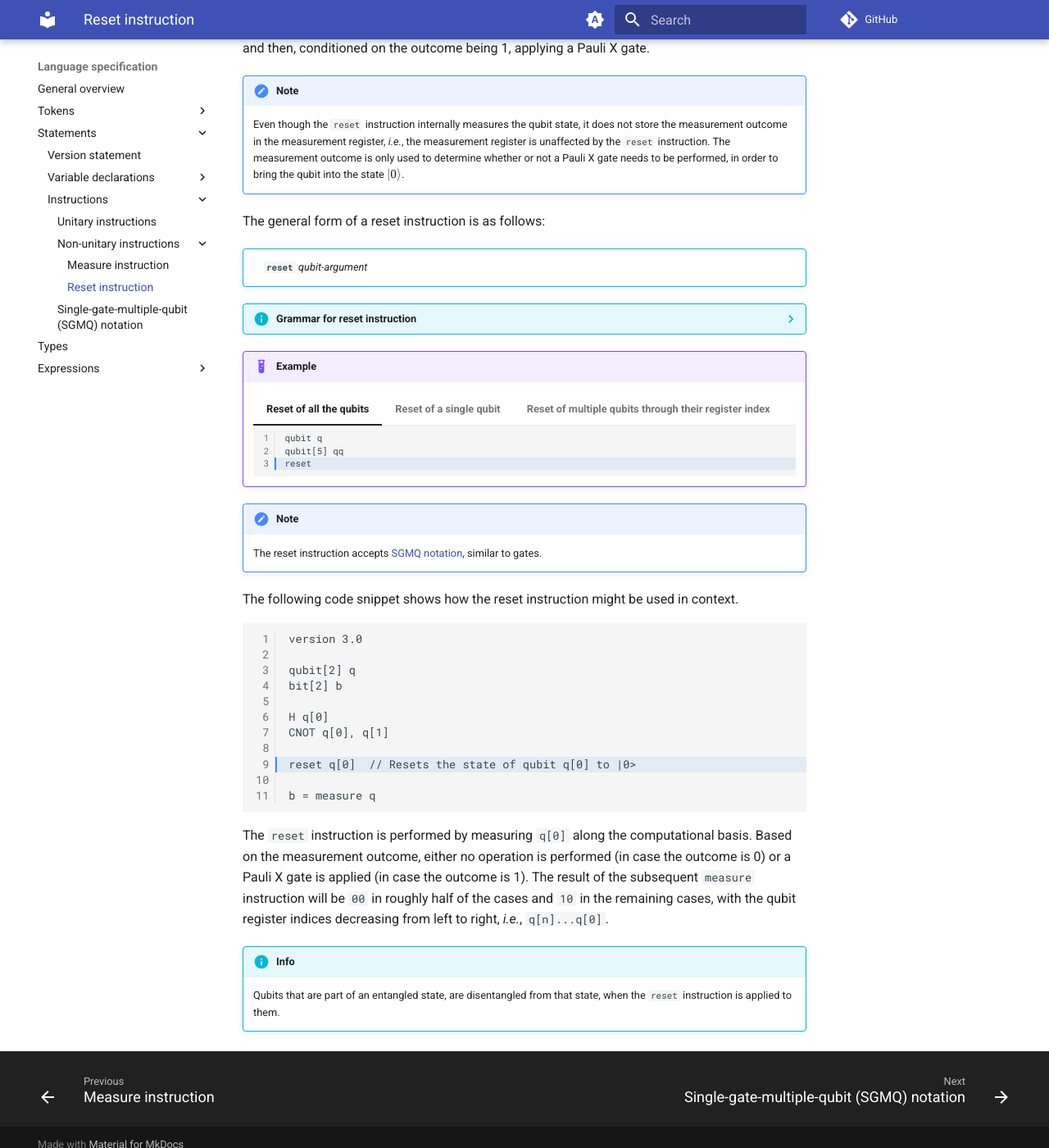
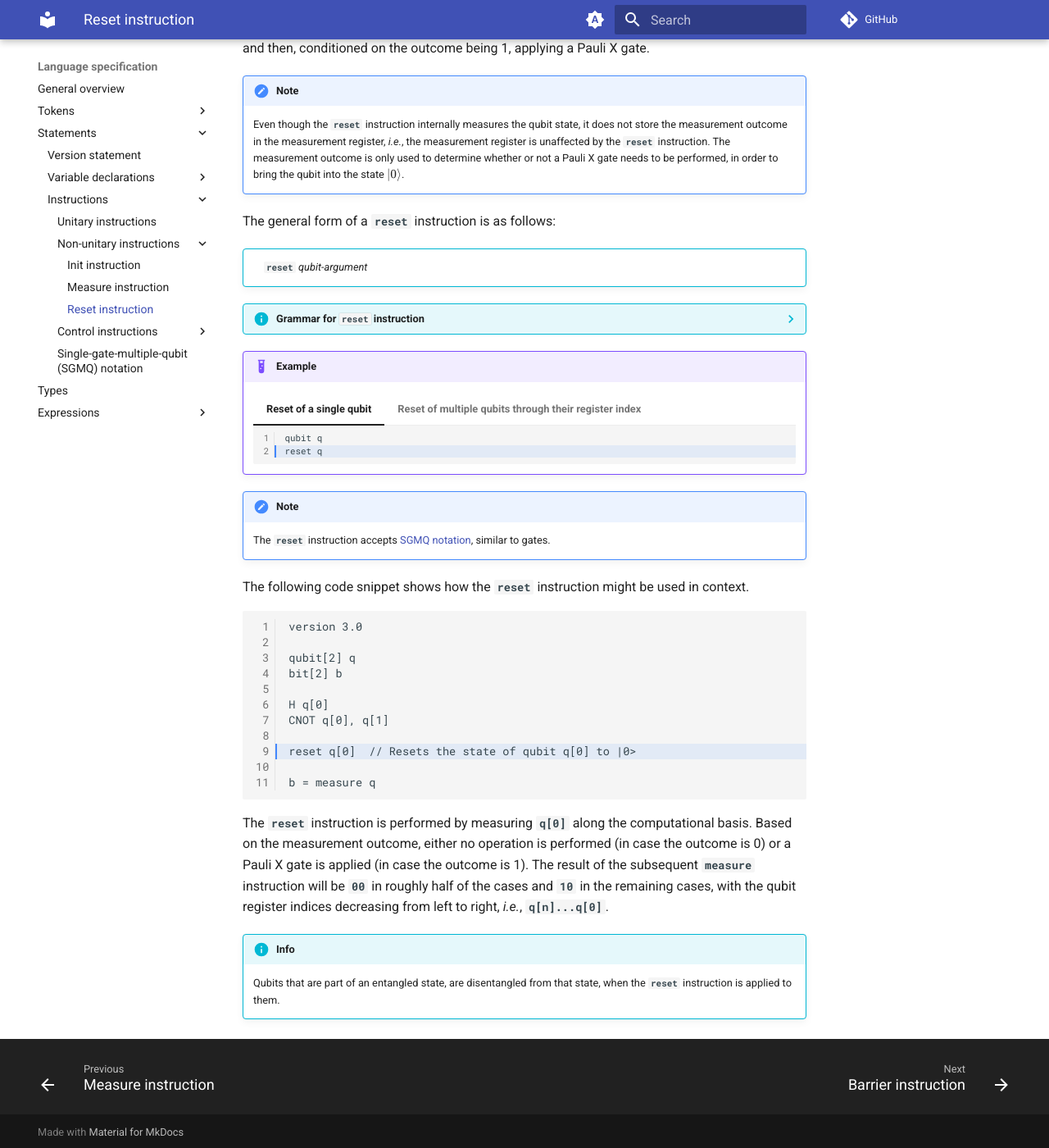
Before and after one commit to QuTech-Delft/cQASM-spec, an MkDocs documentation site: the page built from docs/language_specification/statements/instructions/non_unitary_instructions/reset_instruction.md, in a window 1280 px wide and 1400 px high, scrolled down 207 px. Shown: the whole window at 82% size. Built offline with MkDocs 1.6.1 and Material for MkDocs 9.7.7, drawn with Linux system fonts in a browser that asks for light colours; comment, search, counter and statistics services are not loaded; the version menu is left out.

Commit message:
[CQT-271] Update spec with newly added instructions (#79)
* Add initial pages for init, barrier, and wait instructions.
Add SWAP gate to standard gate set.

* Fix theta value of CRk.

* Add documentation of barrier instruction.

* Add documentation on the wait instruction.

* Update docs/language_specification/statements/instructions/control_instructions/barrier_instruction.md

Co-authored-by: Roberto Turrado Camblor <rturrado@gmail.com>

* Update docs/language_specification/statements/instructions/control_instructions/barrier_instruction.md

Co-authored-by: Roberto Turrado Camblor <rturrado@gmail.com>

* Update docs/language_specification/statements/instructions/control_instructions/barrier_instruction.md

Co-authored-by: Roberto Turrado Camblor <rturrado@gmail.com>

* Update docs/language_specification/statements/instructions/non_unitary_instructions/init_instruction.md

Co-authored-by: Roberto Turrado Camblor <rturrado@gmail.com>

* Update docs/language_specification/statements/instructions/non_unitary_instructions/init_instruction.md

Co-authored-by: Roberto Turrado Camblor <rturrado@gmail.com>

* Update docs/language_specification/statements/instructions/non_unitary_instructions/init_instruction.md

Co-authored-by: Roberto Turrado Camblor <rturrado@gmail.com>

* Resolve review comments.

* Update docs/language_specification/statements/instructions/control_instructions/wait_instruction.md

Co-authored-by: Roberto Turrado Camblor <rturrado@gmail.com>

---------

Co-authored-by: Roberto Turrado Camblor <rturrado@gmail.com>

````diff
--- a/docs/language_specification/statements/instructions/non_unitary_instructions/reset_instruction.md
+++ b/docs/language_specification/statements/instructions/non_unitary_instructions/reset_instruction.md
@@ -3,23 +3,22 @@
 
 !!! note
 
-    Even though the `reset` instruction internally measures the qubit state,
+    Even though the **`reset`** instruction internally measures the qubit state,
     it does not store the measurement outcome in the measurement register,
-    _i.e._, the measurement register is unaffected by the `reset` instruction.
+    _i.e._, the measurement register is unaffected by the **`reset`** instruction.
     The measurement outcome is only used to determine whether or not
     a Pauli X gate needs to be performed, in order to bring the qubit
     into the state $|0\rangle$.
 
-The general form of a reset instruction is as follows:
+The general form of a **`reset`** instruction is as follows:
 
 !!! info ""
 
     &emsp;**`reset`** _qubit-argument_
 
-??? info "Grammar for reset instruction"
+??? info "Grammar for **`reset`** instruction"
 
     _reset-instruction_:
-    &emsp; __`reset`__
     &emsp; __`reset`__ _qubit-argument_
 
     _qubit-argument_:
@@ -33,14 +32,6 @@
     &emsp; _index_
 
 !!! example
-
-    === "Reset of all the qubits"
-
-        ```linenums="1", hl_lines="3"
-        qubit q
-        qubit[5] qq
-        reset
-        ```
 
     === "Reset of a single qubit"
 
@@ -58,10 +49,10 @@
 
 !!! note
 
-    The reset instruction accepts
+    The **`reset`** instruction accepts
     [SGMQ notation](../single-gate-multiple-qubit-notation.md), similar to gates.
 
-The following code snippet shows how the reset instruction might be used in context.
+The following code snippet shows how the **`reset`** instruction might be used in context.
 
 ```linenums="1" hl_lines="9"
 version 3.0
@@ -77,15 +68,15 @@
 b = measure q
 ```
 
-The `reset` instruction is performed by measuring `q[0]` along the computational basis.
+The **`reset`** instruction is performed by measuring **`q[0]`** along the computational basis.
 Based on the measurement outcome, either no operation is performed (in case the outcome is 0) or
 a Pauli X gate is applied (in case the outcome is 1).
-The result of the subsequent `measure` instruction will be `00` in roughly half of the cases
-and `10` in the remaining cases,
-with the qubit register indices decreasing from left to right, _i.e._, `q[n]...q[0]`.
+The result of the subsequent **`measure`** instruction will be **`00`** in roughly half of the cases
+and **`10`** in the remaining cases,
+with the qubit register indices decreasing from left to right, _i.e._, **`q[n]...q[0]`**.
 
 !!! info
 
     Qubits that are part of an entangled state,
     are disentangled from that state,
-    when the `reset` instruction is applied to them.
+    when the **`reset`** instruction is applied to them.
--- a/mkdocs-base.yml
+++ b/mkdocs-base.yml
@@ -26,8 +26,12 @@
       - Instructions:
         - Unitary instructions: ./language_specification/statements/instructions/unitary_instructions.md
         - Non-unitary instructions:
+          - Init instruction: ./language_specification/statements/instructions/non_unitary_instructions/init_instruction.md
           - Measure instruction: ./language_specification/statements/instructions/non_unitary_instructions/measure_instruction.md
           - Reset instruction: ./language_specification/statements/instructions/non_unitary_instructions/reset_instruction.md
+        - Control instructions:
+          - Barrier instruction: ./language_specification/statements/instructions/control_instructions/barrier_instruction.md
+          - Wait instruction: ./language_specification/statements/instructions/control_instructions/wait_instruction.md
         - Single-gate-multiple-qubit (SGMQ) notation: ./language_specification/statements/instructions/single-gate-multiple-qubit-notation.md
     - Types: ./language_specification/types.md
     - Expressions:
@@ -35,7 +39,7 @@
       - Predefined constants: ./language_specification/expressions/predefined_constants.md
       - Built-in functions: ./language_specification/expressions/builtin_functions.md
   - Appendices:
-      - Spin-2: appendices/spin_2.md
+      - Spin-2+: appendices/spin_2plus.md
 
 theme:
   name: material
````
Also changed, not shown: docs/appendices/spin_2plus.md (renamed from docs/appendices/spin_2.md, +2 -3 lines), docs/language_specification/general_overview.md (+4 -0 lines), docs/language_specification/statements/instructions/control_instructions/barrier_instruction.md (added, +103 -0 lines), docs/language_specification/statements/instructions/control_instructions/wait_instruction.md (added, +115 -0 lines), docs/language_specification/statements/instructions/non_unitary_instructions/init_instruction.md (added, +100 -0 lines), docs/language_specification/statements/instructions/non_unitary_instructions/measure_instruction.md (+4 -4 lines), docs/language_specification/statements/instructions/unitary_instructions.md (+2 -1 lines).
